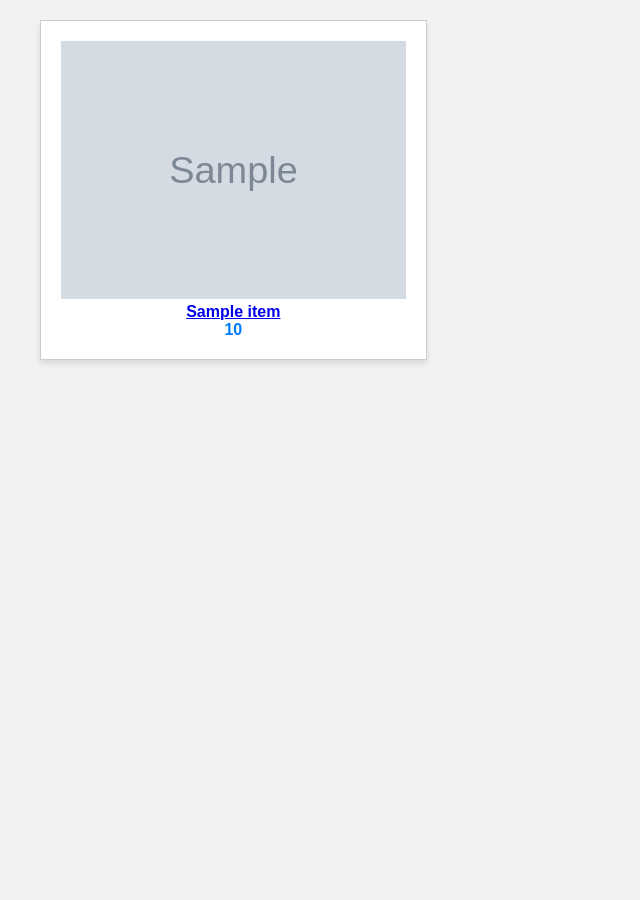
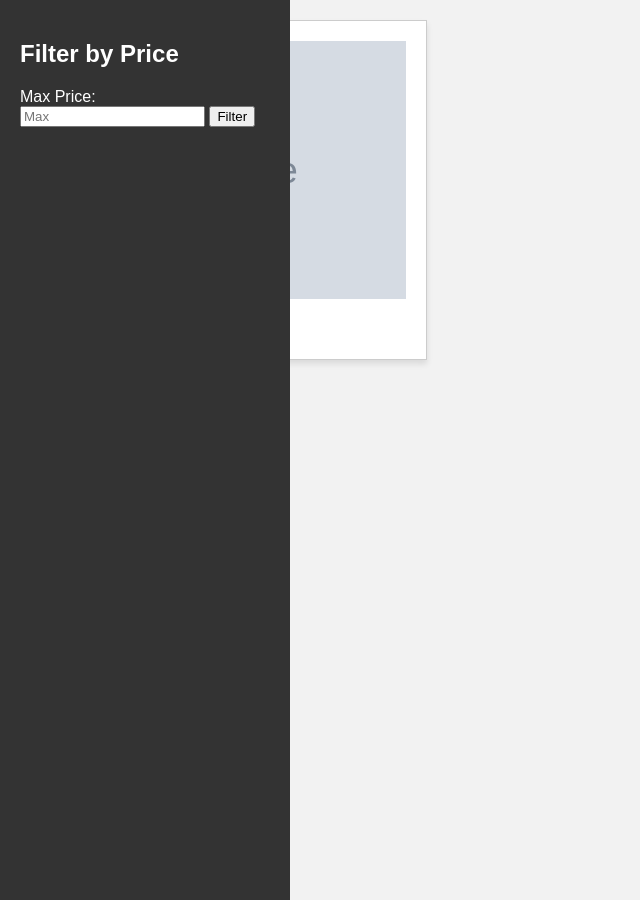
Before and after one commit to mominul/BestDeal, a Django app: template home/templates/result.html in a window 1280 px wide. Shown: the whole page, without its empty margins (0-640 px from the left). Run offline with Django 4.2, Linux system fonts and the light colour scheme; the template is opened without the code that fills it: most values are stand-ins (such as "Sample title", 1, 10 or a date in 2020); grey boxes marked "Sample" are stand-in pictures.

Commit message:
add sidebar

```diff
--- a/home/templates/result.html
+++ b/home/templates/result.html
@@ -10,6 +10,17 @@
             margin: 0;
             padding: 0;
             background-color: #f2f2f2;
+        }
+        .sidebar {
+            width: 250px;
+            background-color: #333;
+            color: #fff;
+            padding: 20px;
+            position: fixed;
+            top: 0;
+            left: 0;
+            height: 100%;
+            overflow-y: scroll;
         }
 
         .container {
@@ -46,6 +57,17 @@
     </style>
 </head>
 <body>
+    <div class="sidebar">
+        <h2>Filter by Price</h2>
+        <form method="post">
+            <div class="price-range">
+                <label for="max-price">Max Price:</label>
+                <input type="number" id="max-price" name="max-price" placeholder="Max">
+                <button type="submit" id="filter-btn">Filter</button>
+            </div>
+        </form>
+    </div>
+
     <div class="container">
         {% for item in items %}
         <div class="item">
```
